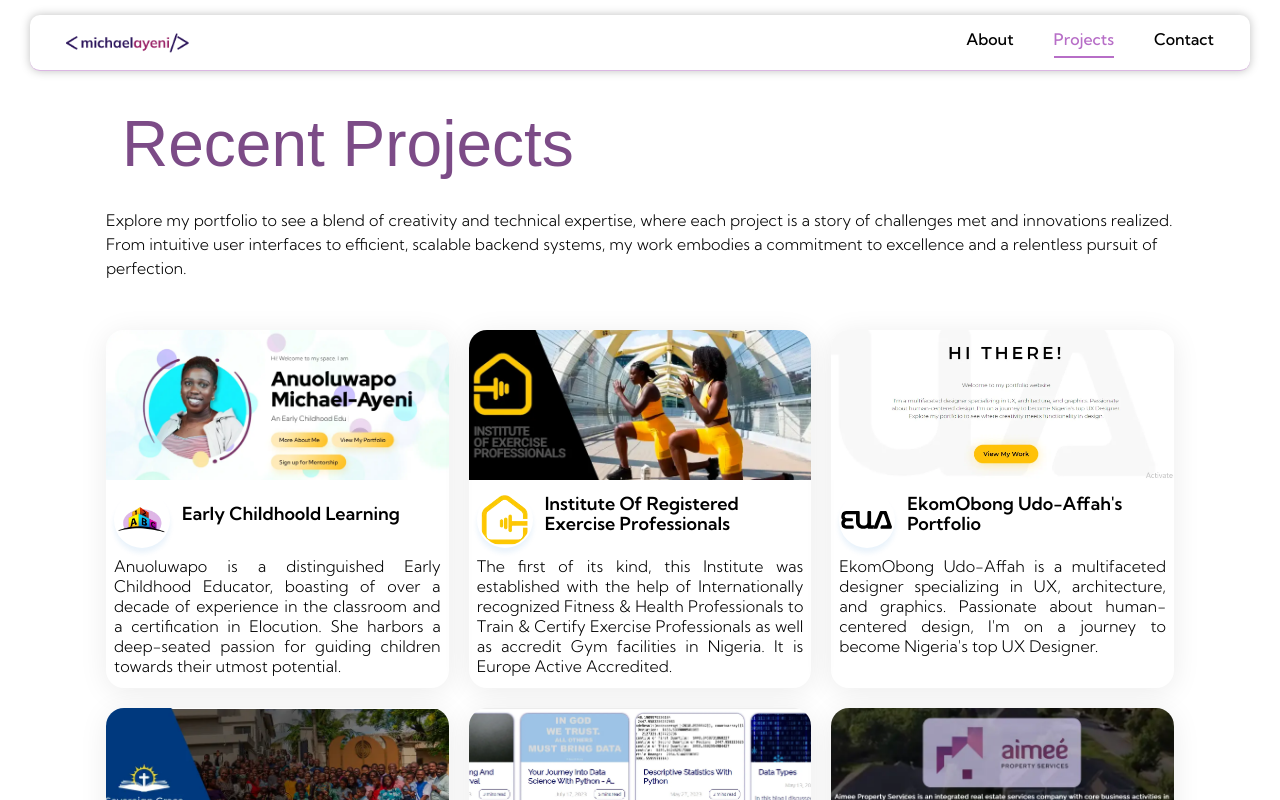
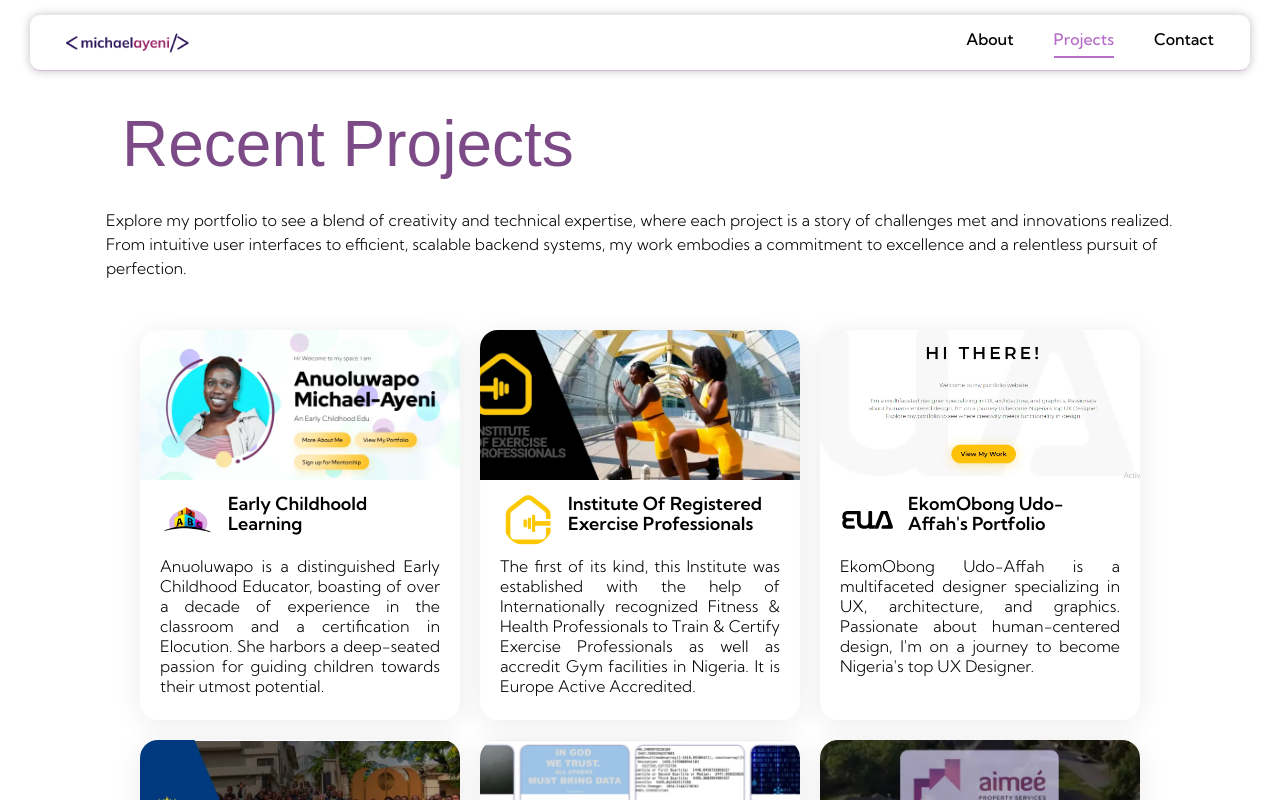
Before and after one commit to thecodingpastor/thecodingpastor, a Next.js app: page /projects in a window 1280 px wide. Shown: the top 800 px of the page. Built offline with nearby package versions, Linux system fonts and the light colour scheme; a web font is replaced by a local one.

Commit message:
some touches here and there

```diff
--- a/src/app/contact/_components/ContactForm.tsx
+++ b/src/app/contact/_components/ContactForm.tsx
@@ -50,9 +50,12 @@
         ref?.current?.reset();
       }
     } catch (err: any) {
+      console.log({ err });
       setToast({
         type: "error",
-        message: err.message || "Unable to send message. Please try later.",
+        message:
+          "Unable to send message. Please check that all fields are properly filled then try again.",
+        // message: err.message || "Unable to send message. Please try later.",
         id: Math.random().toString(),
       });
     }
--- a/src/app/projects/_components/ProjectList.module.scss
+++ b/src/app/projects/_components/ProjectList.module.scss
@@ -1,6 +1,7 @@
 .Container {
   display: grid;
-  grid-template-columns: repeat(auto-fill, minmax(260px, 1fr));
+  // grid-template-columns: repeat(auto-fill, minmax(260px, 1fr));
+  grid-template-columns: repeat(auto-fill, minmax(260px, 320px));
   justify-content: center;
   gap: 20px;
   margin-top: 50px;
--- a/src/app/projects/_components/ProjectList.tsx
+++ b/src/app/projects/_components/ProjectList.tsx
@@ -21,14 +21,9 @@
                 height: "150px",
               }}
             />
-            <div className="px-2 py-3">
+            <div className="px-5 pt-3 pb-6">
               <div className="flex gap-3 items-center">
-                <figure
-                  className="w-14 h-14 relative rounded-full shrink-0"
-                  style={{
-                    boxShadow: "0px 5px 5px 0px rgba(25, 118, 210, 0.09)",
-                  }}
-                >
+                <figure className="w-14 h-14 relative rounded-full shrink-0">
                   <Image
                     src={project.logo}
                     alt=""
--- a/src/app/utils/sendEmail.ts
+++ b/src/app/utils/sendEmail.ts
@@ -24,7 +24,7 @@
   const mailOptions = {
     from: process.env.EMAIL_USER,
     to: process.env.EMAIL_USER,
-    subject: "Message from anuoluwapomichaelayeni.com",
+    subject: "Message from michaelayeni.com",
     html,
     replyTo,
   };
```
